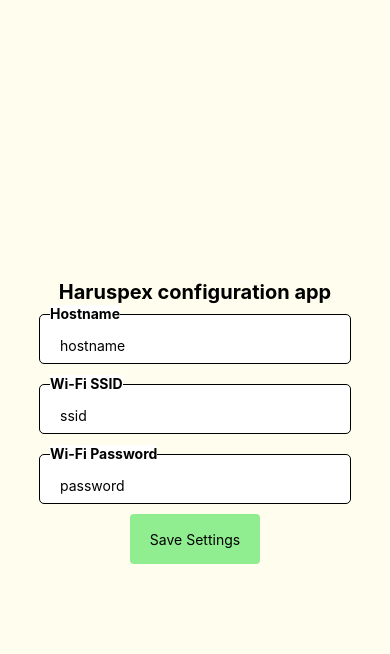
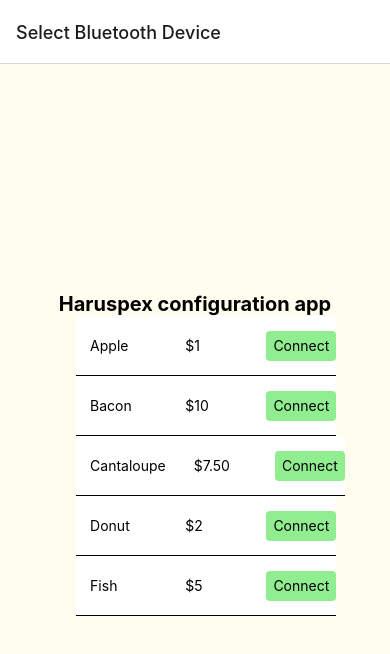
Before and after one commit to RoyceTheBiker/Haruspex, a React Native app in the folder configApp/: screen / in a window 390 px wide. Shown: the top 654 px of the page. Built offline with nearby package versions, Linux system fonts and the light colour scheme.

Commit message:
👌 IMPROVE: React Native main screens ready

```diff
--- a/configApp/App.js
+++ b/configApp/App.js
@@ -1,93 +1,16 @@
-import React from 'react';
-import { StatusBar } from 'expo-status-bar';
-import { Alert, StyleSheet, Text, TextInput, TouchableOpacity, View } from 'react-native';
+import React, { useState } from 'react';
+import { NavigationContainer } from '@react-navigation/native'
+import { Stack } from './routes/appStack'
+import Bluetooth from './screens/Bluetooth';
+import WifiSetup from './screens/WifiSetup';
 
 export default function App() {
-  const [text, onChangeText] = React.useState('Useless Text');
-
   return (
-    <View style={styles.container}>
-      <Text style={styles.titleBar}>Haruspex configuration app</Text>
-      <StatusBar style="auto" />
-
-      <View style={styles.fieldSet}>
-        <Text style={styles.legend}>Hostname</Text>
-        <TextInput
-          style={styles.input}
-          onChangeText={onChangeText}
-          placeholder="hostname"
-        />
-      </View>
-
-      <View style={styles.fieldSet}>
-        <Text style={styles.legend}>Wi-Fi SSID</Text>
-        <TextInput
-          style={styles.input}
-          onChangeText={onChangeText}
-          placeholder="ssid"
-        />
-      </View>
-
-      <View style={styles.fieldSet}>
-        <Text style={styles.legend}>Wi-Fi Password</Text>
-        <TextInput
-          style={styles.input}
-          onChangeText={onChangeText}
-          placeholder="password"
-        />
-      </View>
-
-      <TouchableOpacity style={styles.button}>
-        <Text onPress={() => Alert.alert('Left button pressed')}>
-          Save Settings
-        </Text>
-      </TouchableOpacity>
-</View>
-  );
+    <NavigationContainer>
+      <Stack.Navigator initialRouteName="Bluetooth">
+        <Stack.Screen name="Select Bluetooth Device" component={Bluetooth} />
+        <Stack.Screen name="Wi-Fi Setup" component={WifiSetup} />
+      </Stack.Navigator>
+    </NavigationContainer>
+  )
 }
-
-const styles = StyleSheet.create({
-  container: {
-    flex: 1,
-    backgroundColor: '#fffeee',
-    alignItems: 'center',
-    justifyContent: 'center',
-  },
-  button: {
-    backgroundColor: 'lightgreen',
-    height: 50,
-    width: 130,
-    borderRadius: 4,
-    justifyContent: 'center',
-    alignItems: 'center',
-  },
-  titleBar: {
-    fontSize: 20,
-    fontWeight: 'bold',
-  },
-  fieldSet:{
-      margin: 10,
-      paddingHorizontal: 10,
-      paddingBottom: 10,
-      borderRadius: 5,
-      borderWidth: 1,
-      alignItems: 'center',
-      borderColor: '#000',
-      width: '80%',
-      height: 50,
-      backgroundColor: '#fff',
-  },
-  legend:{
-      position: 'absolute',
-      top: -10,
-      left: 10,
-      fontWeight: 'bold',
-      backgroundColor: '#FFFFFF'
-  },
-  input: {
-    height: 40,
-    margin: 12,
-    width: '100%',
-    padding: 10,
-  },
-});
--- a/configApp/app.json
+++ b/configApp/app.json
@@ -22,6 +22,9 @@
     },
     "web": {
       "favicon": "./assets/favicon.png"
-    }
+    },
+    "plugins": [
+      "expo-router"
+    ]
   }
 }
--- /dev/null
+++ b/configApp/routes/appStack.js
@@ -0,0 +1,16 @@
+import { createStackNavigator } from 'react-navigation-stack';
+// import { createAppContainer } from 'react-navigation-stack';
+import { createNativeStackNavigator } from '@react-navigation/native-stack';
+import Bluetooth from '../screens/Bluetooth';
+import WifiSetup from '../screens/WifiSetup';
+
+const screens = {
+    Bluetooth: {
+        screen: Bluetooth
+    },
+    WifiSetup: {
+        screen: WifiSetup
+    }
+}
+
+export const Stack = createNativeStackNavigator();
--- /dev/null
+++ b/configApp/screens/Bluetooth.js
@@ -0,0 +1,69 @@
+import { styles } from '../styles/globalStyles';
+import { Alert, Text, TouchableOpacity, View } from 'react-native';
+
+const data = [
+    {
+      id: 0,
+      name: 'Apple',
+      cost: '$1'
+    },
+    {
+      id: 1,
+      name: 'Bacon',
+      cost: '$10'
+    },
+    {
+      id: 2,
+      name: 'Cantaloupe',
+      cost: '$7.50'
+    },
+    {
+      id: 3,
+      name: 'Donut',
+      cost: '$2'
+    },
+    {
+      id: 4,
+      name: 'Fish',
+      cost: '$5'
+    }];
+
+
+
+function renderRow(btDevice, {navigation}) {
+    return (
+        <View style={styles.tableRow} key={btDevice.id}>
+            <View style={styles.tableCell}>
+                <Text style={styles.cellText}>{btDevice.name}</Text>
+            </View>
+            <View style={styles.tableCell}>
+                <Text style={styles.cellText}>{btDevice.cost}</Text>
+            </View>
+            <View style={styles.buttonCell}>
+                <TouchableOpacity style={styles.connectButton}>
+                <Text onPress={() => navigation.navigate('Wi-Fi Setup', {name: btDevice.name})}>
+                Connect
+                </Text>
+            </TouchableOpacity>
+
+            </View>
+        </View>
+    );
+}
+
+export default function Bluetooth(navigation) {
+    return (
+    <View style={styles.tableContainer}>
+        <View>
+        <Text style={styles.titleBar}>Haruspex configuration app</Text>
+        </View>
+        <View style={styles.table}>
+        {
+        data.map((dataRow) => {
+            return renderRow(dataRow, navigation);
+        })
+        }
+        </View>
+    </View>
+    );
+}
--- /dev/null
+++ b/configApp/screens/WifiSetup.js
@@ -0,0 +1,45 @@
+import { styles } from '../styles/globalStyles';
+import { Alert, Text, TextInput, TouchableOpacity, View } from 'react-native';
+
+export default function WifiSetup({navitation, route}) {
+
+    return (
+        <View style={styles.container}>
+        <Text style={styles.titleBar}>Haruspex {route.params.name}</Text>
+        {/* <!-- StatusBar style="auto" / --> */}
+
+        <View style={styles.fieldSet}>
+            <Text style={styles.legend}>Hostname</Text>
+            <TextInput
+            style={styles.input}
+            // onChangeText={onChangeText}
+            placeholder="hostname"
+            />
+        </View>
+
+        <View style={styles.fieldSet}>
+            <Text style={styles.legend}>Wi-Fi SSID</Text>
+            <TextInput
+            style={styles.input}
+            // onChangeText={onChangeText}
+            placeholder="ssid"
+            />
+        </View>
+
+        <View style={styles.fieldSet}>
+            <Text style={styles.legend}>Wi-Fi Password</Text>
+            <TextInput
+            style={styles.input}
+            // onChangeText={onChangeText}
+            placeholder="password"
+            />
+        </View>
+
+        <TouchableOpacity style={styles.button}>
+            <Text onPress={() => Alert.alert('Saved')}>
+            Save Settings
+            </Text>
+        </TouchableOpacity>
+    </View>
+    );
+}
--- /dev/null
+++ b/configApp/styles/globalStyles.js
@@ -0,0 +1,89 @@
+import { StyleSheet } from 'react-native';
+
+export const styles = StyleSheet.create({
+    cellText: {
+      padding: 14,
+    },
+    buttonCell: {
+      alignSelf: 'stretch',
+      backgroundColor: '#fff',
+      borderBottomColor: 'black',
+      borderBottomWidth: 1,
+      minWidth: '20%',
+      justifyContent: 'center'
+    },
+    tableCell: {
+      alignSelf: 'stretch',
+      backgroundColor: '#fff',
+      borderBottomColor: 'black',
+      borderBottomWidth: 1,
+      minWidth: '40%',
+      justifyContent: 'center'
+    },
+    tableRow: {
+      alignSelf: 'stretch',
+      flexDirection: 'row',
+      height: 60,
+    },
+    table: {
+      alignItems: 'left',
+      justifyContent: 'left'
+    },
+    container: {
+      flex: 1,
+      backgroundColor: '#fffeee',
+      alignItems: 'center',
+      justifyContent: 'center',
+    },
+    tableContainer: {
+      flex: 1,
+      backgroundColor: '#fffeee',
+      alignItems: 'center',
+      justifyContent: 'center',
+    },
+    button: {
+      backgroundColor: 'lightgreen',
+      height: 50,
+      width: 130,
+      borderRadius: 4,
+      justifyContent: 'center',
+      alignItems: 'center',
+    },
+    connectButton: {
+      backgroundColor: 'lightgreen',
+      height: 30,
+      width: 70,
+      borderRadius: 4,
+      justifyContent: 'center',
+      alignItems: 'center',
+    },
+    titleBar: {
+      fontSize: 20,
+      fontWeight: 'bold',
+    },
+    fieldSet:{
+        margin: 10,
+        paddingHorizontal: 10,
+        paddingBottom: 10,
+        borderRadius: 5,
+        borderWidth: 1,
+        alignItems: 'center',
+        borderColor: '#000',
+        width: '80%',
+        height: 50,
+        backgroundColor: '#fff',
+    },
+    legend:{
+        position: 'absolute',
+        top: -10,
+        left: 10,
+        fontWeight: 'bold',
+        backgroundColor: '#FFFFFF'
+    },
+    input: {
+      height: 40,
+      margin: 12,
+      width: '100%',
+      padding: 10,
+    },
+  });
```
Also changed, not shown: configApp/package.json (+7 -1 lines), 1 other file (tests, documents, lock files or other folders).
